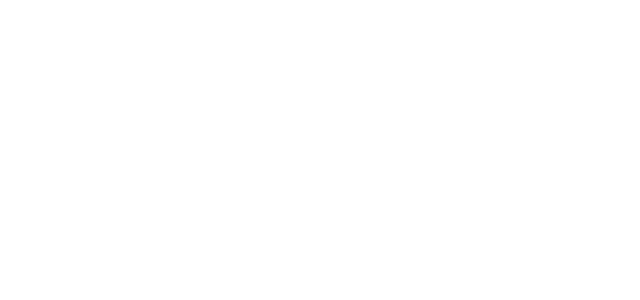
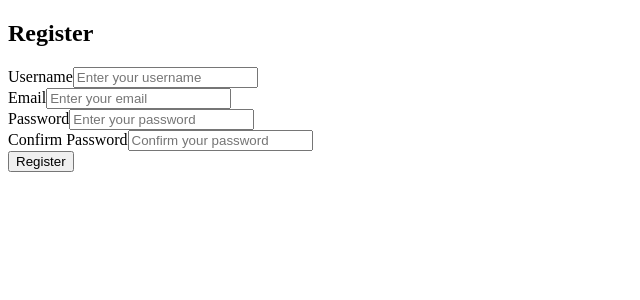
Before and after one commit to Luisrc91/eventPlanner, a React (Vite) app in the folder client/: page /register in a window 1280 px wide. Before the commit this address had no page. Shown: the top 300 px of the page, without its empty margins (0-640 px from the left). Built offline with nearby package versions, Linux system fonts and the light colour scheme; the HTML template or start-up script is replaced by a standard one.

Commit message:
added a register form

```diff
--- a/client/src/App.jsx
+++ b/client/src/App.jsx
@@ -1,13 +1,13 @@
-// import React from 'react';
-import { BrowserRouter as Router, Route, Routes } from 'react-router-dom';
-import Home from './pages/Home';
+import { BrowserRouter as Router, Route, Routes } from "react-router-dom";
+import Home from "./pages/Home";
+import Register from "./pages/Register";
 
 const App = () => {
   return (
     <Router>
       <Routes>
         <Route path="/" element={<Home />} />
-        {/* Add other routes here */}
+        <Route path="/register" element={<Register />} />
       </Routes>
     </Router>
   );
--- a/client/src/pages/Register.jsx
+++ b/client/src/pages/Register.jsx
@@ -1,6 +1,53 @@
 
 export default function Register() {
   return (
-    <div>Register</div>
-  )
+    <div className="register-container">
+      <h2>Register</h2>
+      <form className="register-form">
+        <div className="form-group">
+          <label htmlFor="username">Username</label>
+          <input
+            type="text"
+            id="username"
+            name="username"
+            placeholder="Enter your username"
+          />
+        </div>
+
+        <div className="form-group">
+          <label htmlFor="email">Email</label>
+          <input
+            type="email"
+            id="email"
+            name="email"
+            placeholder="Enter your email"
+          />
+        </div>
+
+        <div className="form-group">
+          <label htmlFor="password">Password</label>
+          <input
+            type="password"
+            id="password"
+            name="password"
+            placeholder="Enter your password"
+          />
+        </div>
+
+        <div className="form-group">
+          <label htmlFor="confirmPassword">Confirm Password</label>
+          <input
+            type="password"
+            id="confirmPassword"
+            name="confirmPassword"
+            placeholder="Confirm your password"
+          />
+        </div>
+
+        <button type="submit" className="register-button">
+          Register
+        </button>
+      </form>
+    </div>
+  );
 }
```
